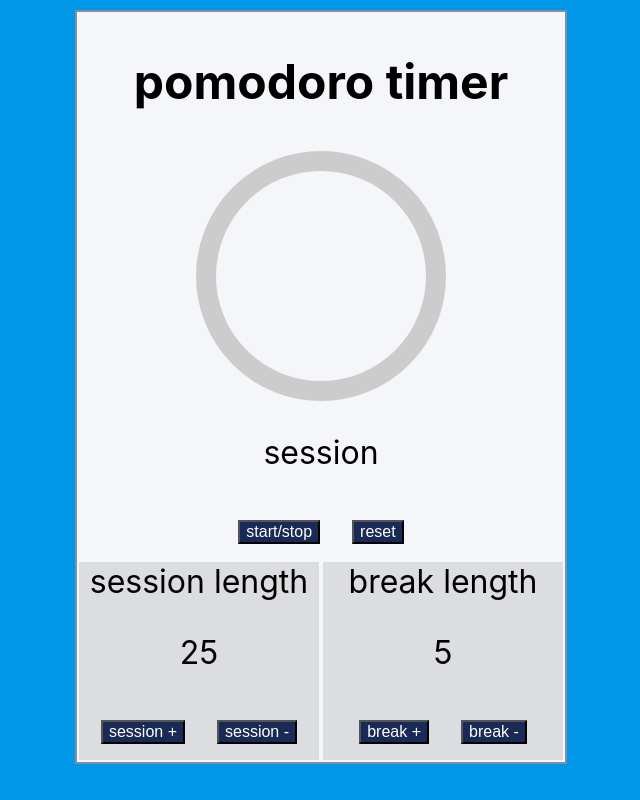
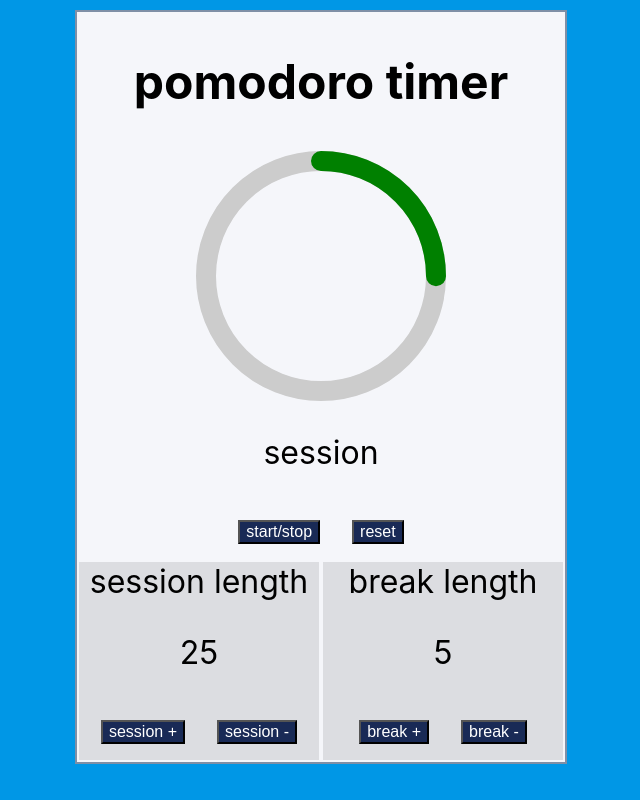
Before and after one commit to markoter/pomodoro-timer, a React (Create React App) app: page / in a window 1280 px wide. Shown: the whole page, without its empty margins (319-959 px from the left). Built offline with nearby package versions, Linux system fonts and the light colour scheme.

Commit message:
add temporary circle progress

```diff
--- a/src/circularProgressBar.js
+++ b/src/circularProgressBar.js
@@ -1,10 +1,13 @@
 const CircularProgressBar = (props) => {
-    const { size, strokeWidth } = props
+    const { size, strokeWidth, percentage, color } = props
     const viewBox = `0 0 ${size} ${size}`
     const radius = (size - strokeWidth) / 2
+    const circumference = radius * Math.PI * 2
+    const dash = (percentage * circumference) / 100
 
     return (
         <svg width={size} height={size} viewBox={viewBox}>
+            {/* circle for empty  */}
             <circle
                 fill="none"
                 stroke="#ccc"
@@ -13,6 +16,18 @@ const CircularProgressBar = (props) => {
                 r={radius}
                 strokeWidth={`${strokeWidth}px`}
             />
+            {/* circle for actual progressbar */}
+            <circle
+                fill="none"
+                stroke={color}
+                cx={size / 2}
+                cy={size / 2}
+                r={radius}
+                strokeWidth={`${strokeWidth}px`}
+                transform={`rotate(-90 ${size / 2} ${size / 2})`}
+                strokeDasharray={[dash, circumference - dash]}
+                strokeLinecap="round"
+            />
         </svg>
     )
 
--- a/src/clockComp.js
+++ b/src/clockComp.js
@@ -15,7 +15,12 @@ const ClockComp = (props, ref) => {
                     </div>
                 </div>
             </div>
-            <CircularProgressBar size={250} strokeWidth={20}/>
+            <CircularProgressBar
+            size={250}
+            strokeWidth={20}
+            percentage={25}
+            color="green"
+            />
 
             <p id="timer-label">{currentCounting}</p>
             <div id="controls">
```
